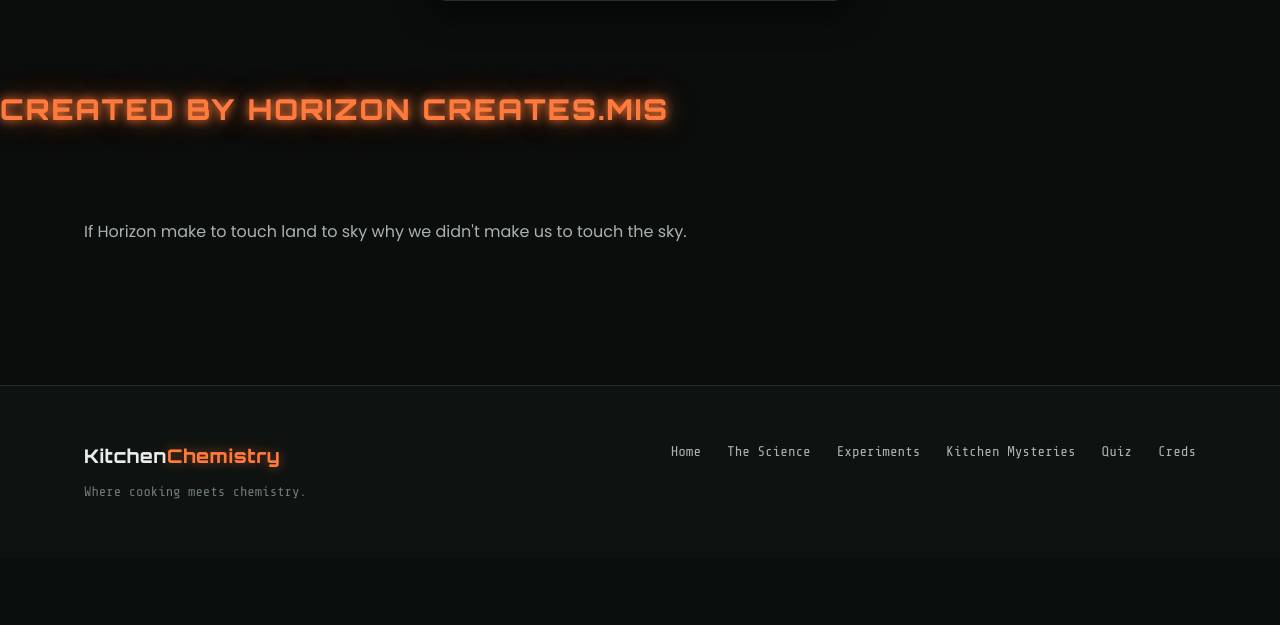
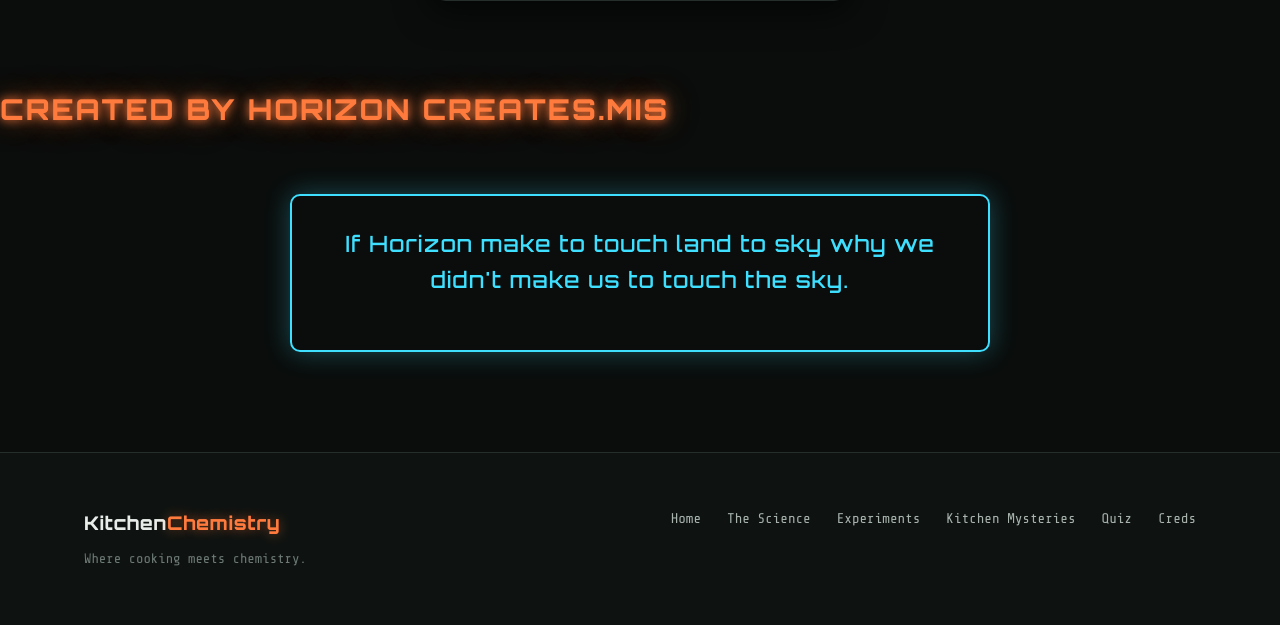
Before and after one commit to pratimask2021996-alt/Kitchen-CHEMISTRY-fun-info-MIS, a Flask app: page /creds in a window 1280 px wide. Shown: the part 2887-3512 px from the top of the page. Before the commit the page ends 3386 px from the top, so only its background shows below. Run offline with Flask 3, Linux system fonts and the light colour scheme.

Commit message:
Add styles for slogan section
Added styles for the slogan section including layout and text properties.

```diff
--- a/static/css/style.css
+++ b/static/css/style.css
@@ -1339,6 +1339,29 @@ body::after {
     color: var(--color-flame);
     text-shadow: 0 0 16px rgba(255, 122, 61, 0.4);
 }
+/* ===== Slogan Section ===== */
+.slogan-section {
+    background: var(--color-bg-2);
+    text-align: center;
+    padding: 60px 20px;
+}
+
+.slogan-box {
+    max-width: 700px;
+    margin: 0 auto;
+    padding: 30px 40px;
+    border: 2px solid var(--color-gas);
+    border-radius: 10px;
+    box-shadow: var(--shadow-gas);
+}
+
+.slogan-text {
+    font-family: var(--font-heading);
+    font-size: 1.4rem;
+    color: var(--color-gas);
+    letter-spacing: 1px;
+    line-height: 1.6;
+  }
 
 /* ==========================================================================
    404
```
